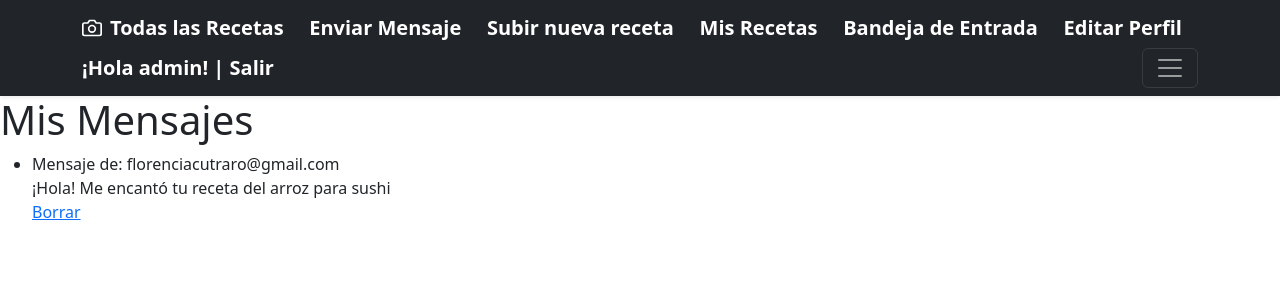
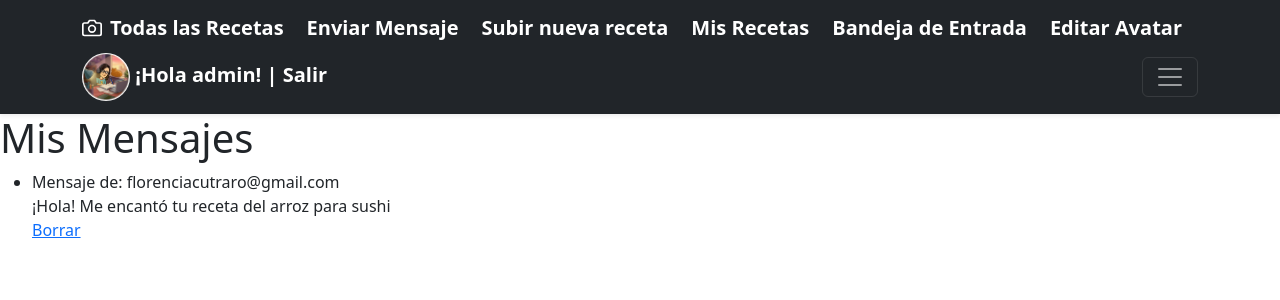
Before and after one commit to florcutraro/Proyecto-Final, a Django app: page /mensaje/list in a window 1280 px wide. Shown: the top 300 px of the page. Run offline with Django 4.2, Linux system fonts and the light colour scheme; a user stored in the database is signed in; data comes from the database, SQL or seed files in the repository; both versions use the stored data as it was after the commit; some libraries are stand-ins or nearby versions.

Commit message:
Mejoré Avatar y Mensajes

```diff
--- a/Recetario/templates/Recetario/base.html
+++ b/Recetario/templates/Recetario/base.html
@@ -126,20 +126,27 @@
 
         {% if user.profile %}
           <a  href="{% url 'profile-update' user.profile.id %}" class="navbar-brand d-flex align-items-center">
-            <strong>Editar Perfil</strong>
+            <strong>Editar Avatar</strong>
           </a>
 
 
         {% else %}
         <a  href="{% url 'profile-create' %}" class="navbar-brand d-flex align-items-center">
-          <strong>Crear Perfil</strong>
+          <strong>Crear Avatar</strong>
         </a>
         {% endif %}
 
+        {%if user.profile.avatar_url %}
+        <a href="{% url 'logout' %}" class="navbar-brand d-flex align-items-center">
+          <strong> <img src="{{user.profile.avatar_url}}" height="100%" width="48px" style="border-radius: 50%;"> ¡Hola {{user.username}}! | Salir</strong>
+        </a>
+        {% else %}
         <a href="{% url 'logout' %}" class="navbar-brand d-flex align-items-center">
           <strong>¡Hola {{user.username}}! | Salir</strong>
         </a>
-       {% else %}
+      {% endif %}
+
+      {% else %}
         <a href="{% url 'login' %}" class="navbar-brand d-flex align-items-center">
           <strong>Ingresar</strong>
         </a>
--- a/Recetario/templates/Recetario/mensaje_list.html
+++ b/Recetario/templates/Recetario/mensaje_list.html
@@ -5,6 +5,7 @@
  {% block main %}
  <h1> Mis Mensajes </h1>
 <ul>
+    {% if mensajes %}
     {%  for mensaje in mensajes  %}
     <li> Mensaje de: {{mensaje.email}}
         <br>
@@ -13,6 +14,9 @@
         <a href="{% url 'mensaje-delete' mensaje.id %}">Borrar</a>
     </li>
     {% endfor %}
+    {% else %}
+    <p> Tu bandeja de entrada está vacía </p>
+    {% endif %}
 </ul>
 </div>
 {% endblock %}
--- a/Recetario/views.py
+++ b/Recetario/views.py
@@ -68,7 +68,7 @@ class Login(LoginView):
 class SignUp(CreateView):
     form_class = UserCreationForm
     template_name = 'registration/signup.html'
-    success_url = reverse_lazy('receta-list')
+    success_url = reverse_lazy('login')
 
 
 class Logout(LogoutView):
```
Also changed, not shown: db.sqlite3, media/avatares/Paddington.jpg (added).
